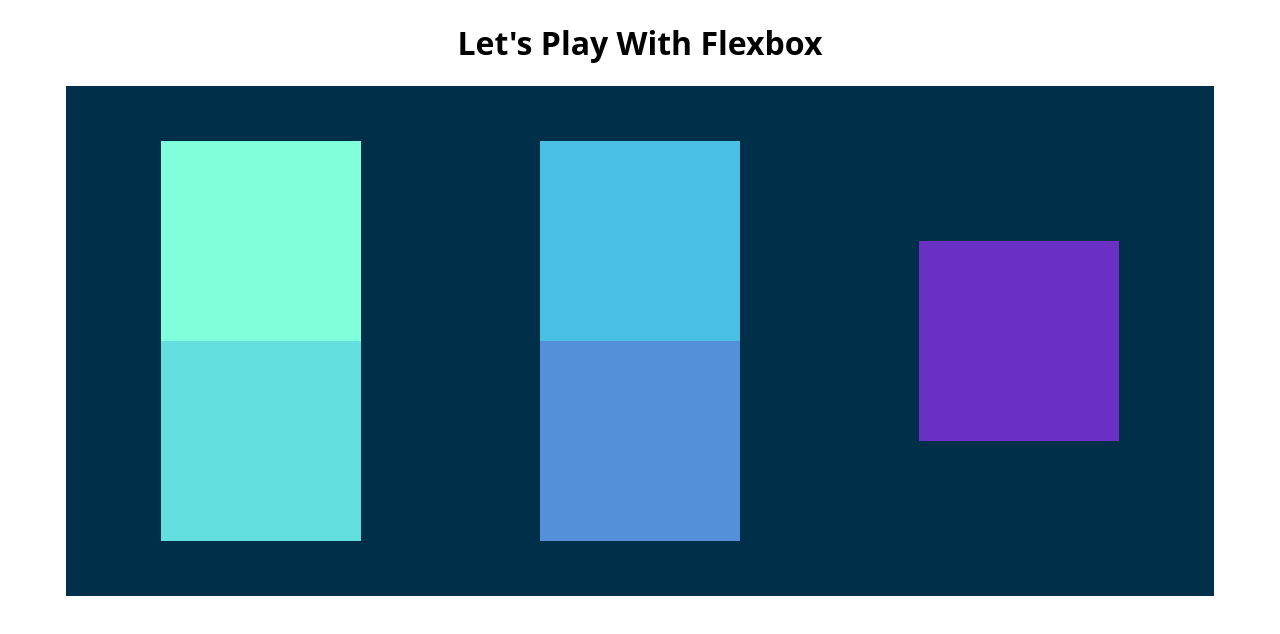
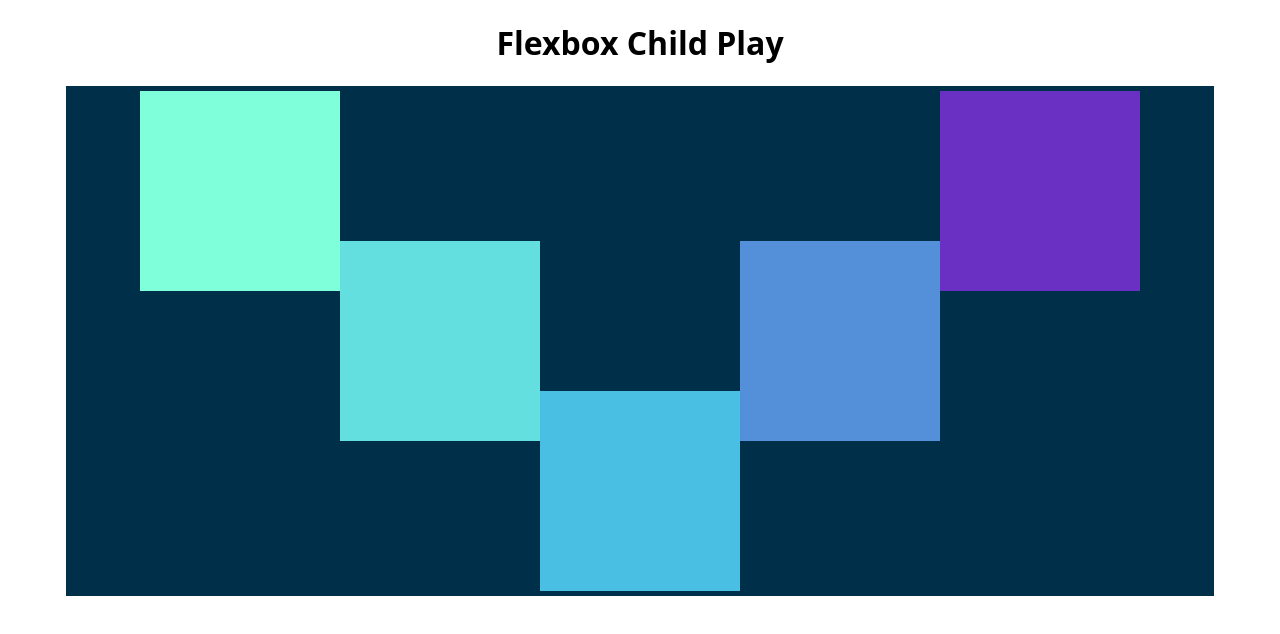
Before and after one commit to reidaspacocas/Udemycourse, a plain HTML site: page CSS/CSS Properties/Flexbox Starter/index.html in a window 1280 px wide. Drawn offline with Linux system fonts and the light colour scheme.

Commit message:
Add files via upload

```diff
--- a/CSS/CSS Properties/Flexbox Starter/app.css
+++ b/CSS/CSS Properties/Flexbox Starter/app.css
@@ -13,9 +13,9 @@ h1{
     margin: 0 auto;
     border: 5px solid #003049;
     display: flex;
-    flex-direction: column;
+    flex-direction: row;
     justify-content: center;
-    align-items: center;
+    align-items: flex-start;
     flex-wrap: wrap;
 }
 
@@ -23,5 +23,16 @@ h1{
     width: 200px;
     height: 200px;
     text-align: center;
-    font-size: 4em;
 }
+
+div:nth-of-type(2){
+    align-self: center;
+}
+
+div:nth-of-type(3){
+    align-self: flex-end;
+}
+
+div:nth-of-type(4){
+    align-self: center;
+}
--- a/CSS/CSS Properties/Flexbox Starter/index.html
+++ b/CSS/CSS Properties/Flexbox Starter/index.html
@@ -10,7 +10,7 @@
 </head>
 
 <body>
-    <h1>Let's Play With Flexbox</h1>
+    <h1>Flexbox Child Play</h1>
 
     <section id="container">
         <div style="background-color: #80ffdb"></div>
```
